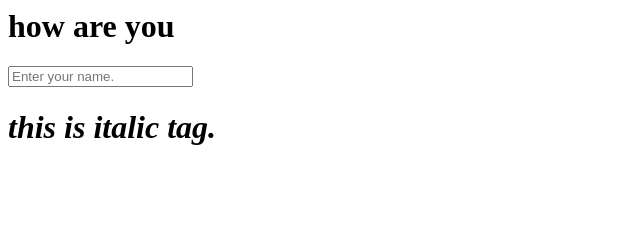
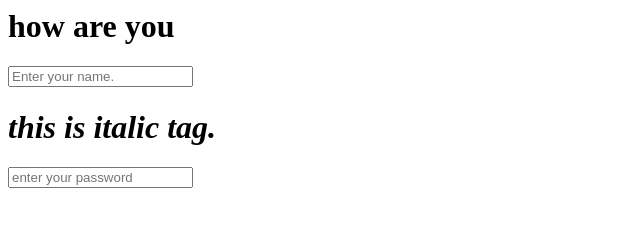
Before and after one commit to Saiful10400/test-1-html, a plain HTML site: page fast time i am doing.html in a window 1280 px wide. Shown: the whole page, without its empty margins (0-640 px from the left). Drawn offline with Linux system fonts and the light colour scheme.

Commit message:
this is 4th time commit

```diff
--- a/fast time i am doing.html
+++ b/fast time i am doing.html
@@ -8,4 +8,5 @@
             this is italic tag.
         </i>
     </h1>
+    <input type="password" placeholder="enter your password">
 </html>
```
